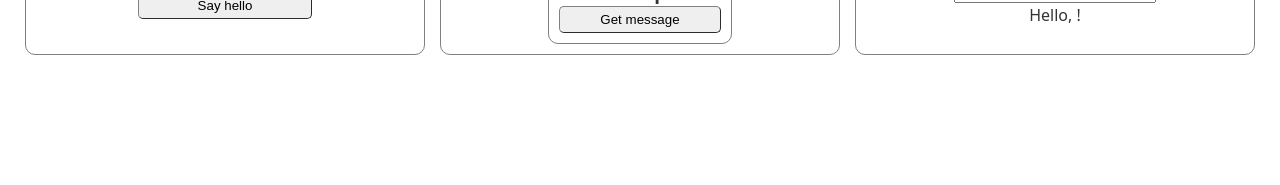
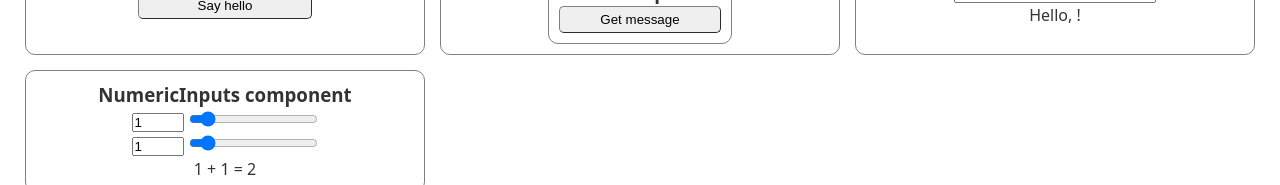
Before and after one commit to nicrodriguezval/svelte-test, a SvelteKit app: page / in a window 1280 px wide. Shown: the part 767-952 px from the top of the page. Before the commit the page ends 847 px from the top, so only its background shows below. Built offline with nearby package versions, Linux system fonts and the light colour scheme.

Commit message:
Add NumericInputs component (binding)

```diff
--- /dev/null
+++ b/src/components/NumericInputs.svelte
@@ -0,0 +1,19 @@
+<script>
+	let a = 1;
+	let b = 1;
+</script>
+
+<section>
+	<h3>NumericInputs component</h3>
+
+	<label>
+		<input type="number" bind:value={a} min="0" max="10">
+		<input type="range" bind:value={a} min="0" max="10">
+	</label>
+	<label>
+		<input type="number" bind:value={b} min="0" max="10">
+		<input type="range" bind:value={b} min="0" max="10">
+	</label>
+
+	<p>{a} + {b} = {a + b}</p>
+</section>
--- a/src/routes/+page.svelte
+++ b/src/routes/+page.svelte
@@ -9,6 +9,7 @@
 	import Events from '../components/Events.svelte';
 	import Outer from '../components/Outer.svelte';
 	import TextInput from '../components/TextInput.svelte';
+	import NumericInputs from '../components/NumericInputs.svelte';
 
 	const name = 'Svelte';
 	const src = 'https://compote.slate.com/images/697b023b-64a5-49a0-8059-27b963453fb1.gif';
@@ -47,6 +48,7 @@
 	<Events on:hello={handleHello} />
 	<Outer on:message={handleMessage} />
 	<TextInput />
+	<NumericInputs />
 </main>
 
 <style>
```
